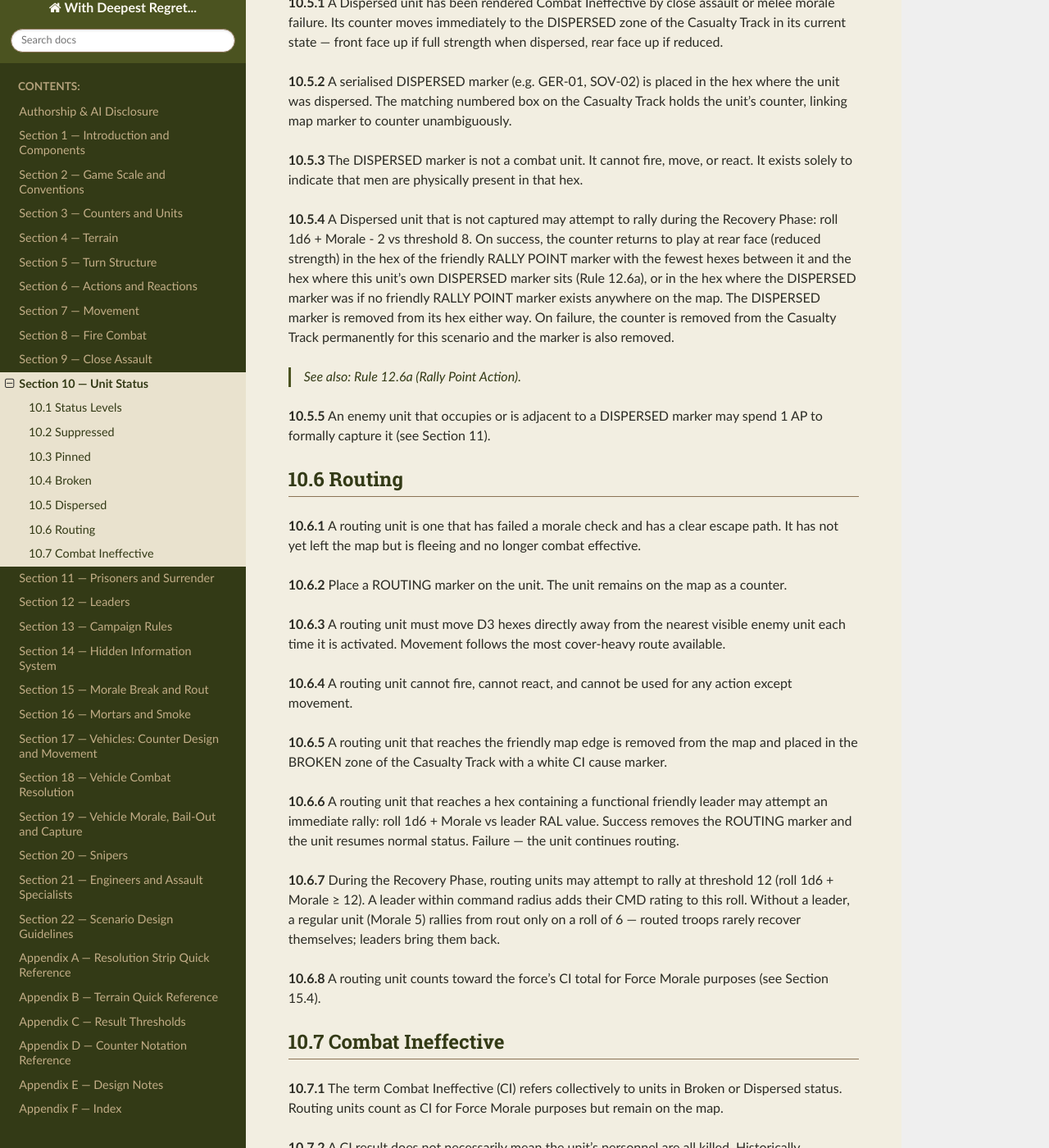
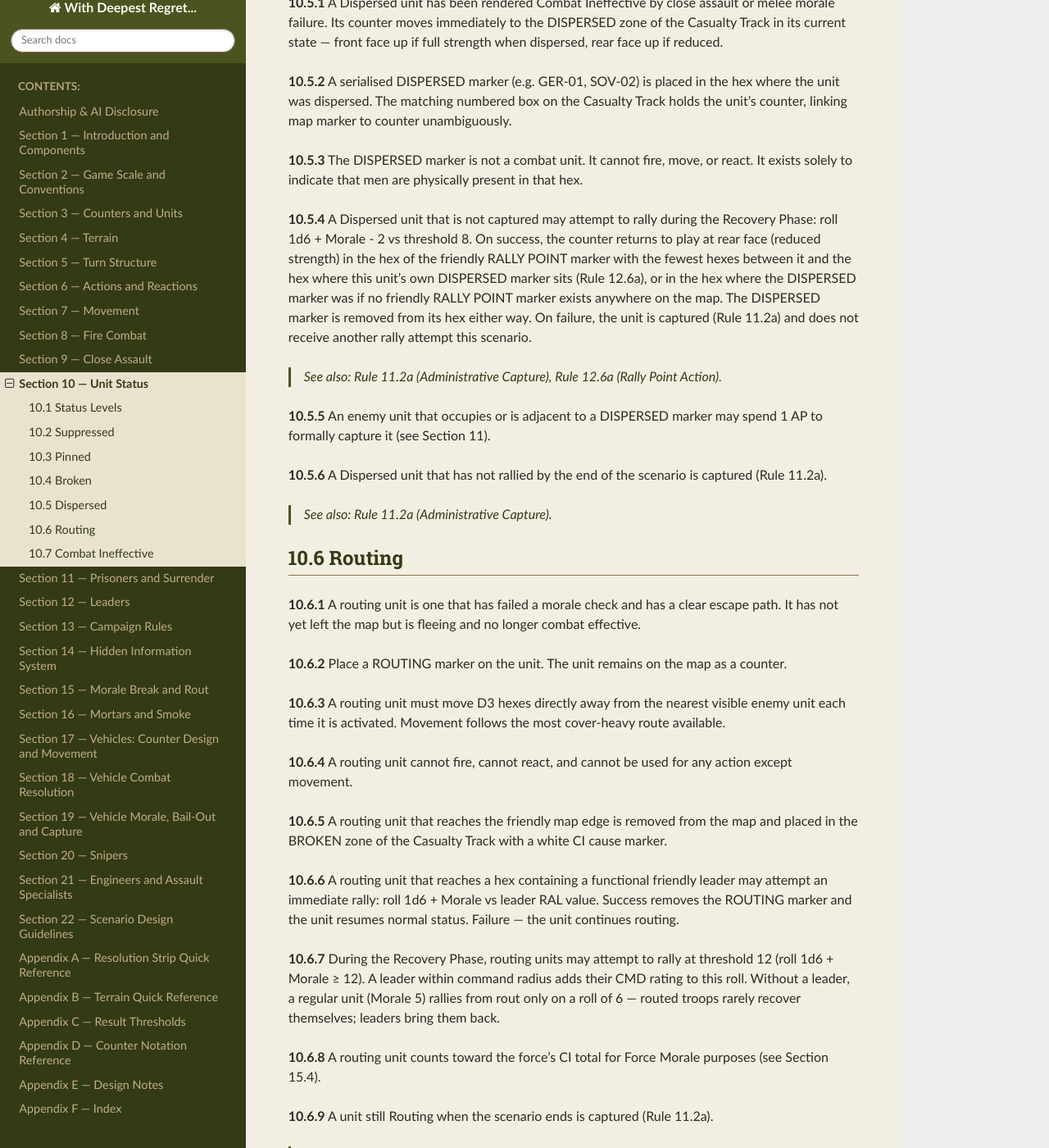
Before and after one commit to spugnoid/wdr-wargame, a Sphinx documentation site: the page built from docs/source/section_10__unit_status.rst, in a window 1280 px wide and 1400 px high, scrolled down 1779 px. Shown: the whole window at 82% size. Built offline with Sphinx 7.4.7 and the Read the Docs theme 3.1.0, drawn with Linux system fonts in a browser that asks for light colours; some of the changed text lies outside the part shown.

Commit message:
feat: add Administrative Capture for unresolved Dispersed/Routing units
Rule 10.5.4's failure clause ("removed from the Casualty Track
permanently for this scenario") and Rule 10.7.3/13.3's blanket
between-scenario recovery claim could not both be true as written.
Routing had an even larger gap: no defined outcome for a unit still
routing when the scenario simply ends.

New Rule 11.2a resolves both: a Dispersed unit whose rally fails
(10.5.4) or times out (new 10.5.6), or a unit still Routing at
scenario end (new 10.6.9), is captured automatically -- no enemy
unit needed, no AP spent, no GUARD marker or escape-attempt
mechanics apply. Every Dispersed/Routing unit now has exactly two
possible endings by the scenario's close: back in play, or POW.

See docs/superpowers/specs/2026-07-05-ci-resolution-and-pow-design.md
for the full rationale, including why Broken units and Rally Points
are untouched and why the existing voluntary-capture rule (11.2)
still has a purpose alongside this.

Co-Authored-By: Claude Sonnet 5 <noreply@anthropic.com>

```diff
--- a/docs/source/section_10__unit_status.rst
+++ b/docs/source/section_10__unit_status.rst
@@ -100,11 +100,15 @@ Units may be in one of the following status levels at any time. Status is tracke
 
 **10.5.3**  The DISPERSED marker is not a combat unit. It cannot fire, move, or react. It exists solely to indicate that men are physically present in that hex.
 
-**10.5.4**  A Dispersed unit that is not captured may attempt to rally during the Recovery Phase: roll 1d6 + Morale - 2 vs threshold 8. On success, the counter returns to play at rear face (reduced strength) in the hex of the friendly RALLY POINT marker with the fewest hexes between it and the hex where this unit's own DISPERSED marker sits (Rule 12.6a), or in the hex where the DISPERSED marker was if no friendly RALLY POINT marker exists anywhere on the map. The DISPERSED marker is removed from its hex either way. On failure, the counter is removed from the Casualty Track permanently for this scenario and the marker is also removed.
+**10.5.4**  A Dispersed unit that is not captured may attempt to rally during the Recovery Phase: roll 1d6 + Morale - 2 vs threshold 8. On success, the counter returns to play at rear face (reduced strength) in the hex of the friendly RALLY POINT marker with the fewest hexes between it and the hex where this unit's own DISPERSED marker sits (Rule 12.6a), or in the hex where the DISPERSED marker was if no friendly RALLY POINT marker exists anywhere on the map. The DISPERSED marker is removed from its hex either way. On failure, the unit is captured (Rule 11.2a) and does not receive another rally attempt this scenario.
 
-    *See also: Rule 12.6a (Rally Point Action).*
+    *See also: Rule 11.2a (Administrative Capture), Rule 12.6a (Rally Point Action).*
 
 **10.5.5**  An enemy unit that occupies or is adjacent to a DISPERSED marker may spend 1 AP to formally capture it (see Section 11).
+
+**10.5.6**  A Dispersed unit that has not rallied by the end of the scenario is captured (Rule 11.2a).
+
+    *See also: Rule 11.2a (Administrative Capture).*
 
 10.6  Routing
 -------------
@@ -126,6 +130,10 @@ Units may be in one of the following status levels at any time. Status is tracke
 
 **10.6.8**  A routing unit counts toward the force's CI total for Force Morale purposes (see Section 15.4).
 
+**10.6.9**  A unit still Routing when the scenario ends is captured (Rule 11.2a).
+
+    *See also: Rule 11.2a (Administrative Capture).*
+
 10.7  Combat Ineffective
 ------------------------
 
```
Also changed, not shown: docs/source/appendix_e__design_notes.rst (+7 -0 lines), docs/source/section_11__prisoners_and_surrender.rst (+11 -0 lines).
